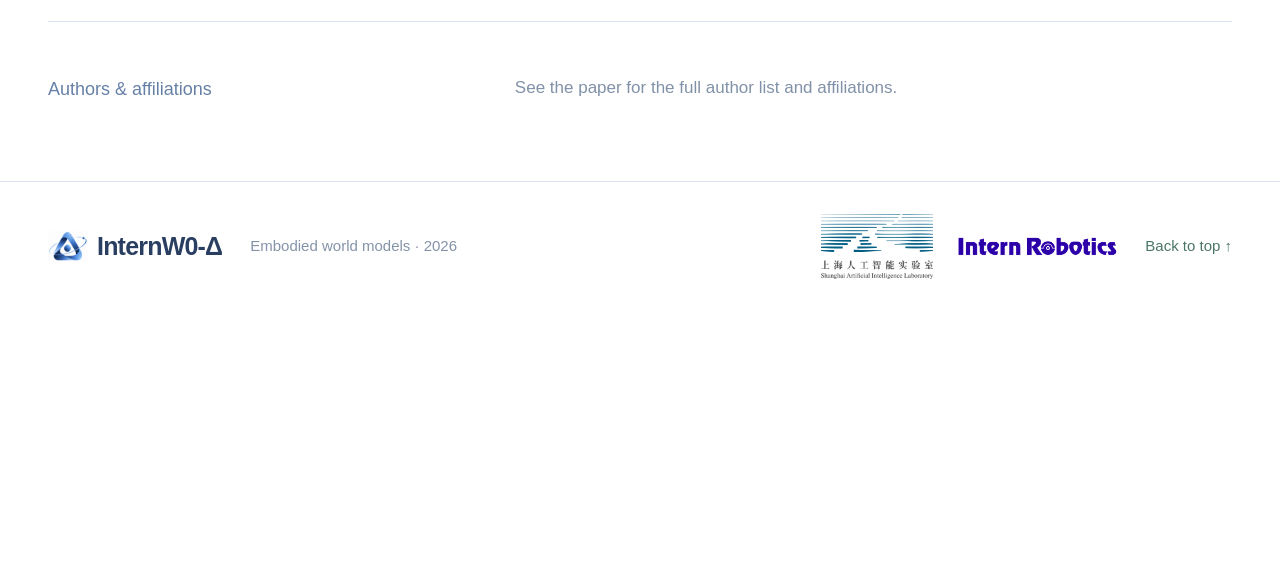
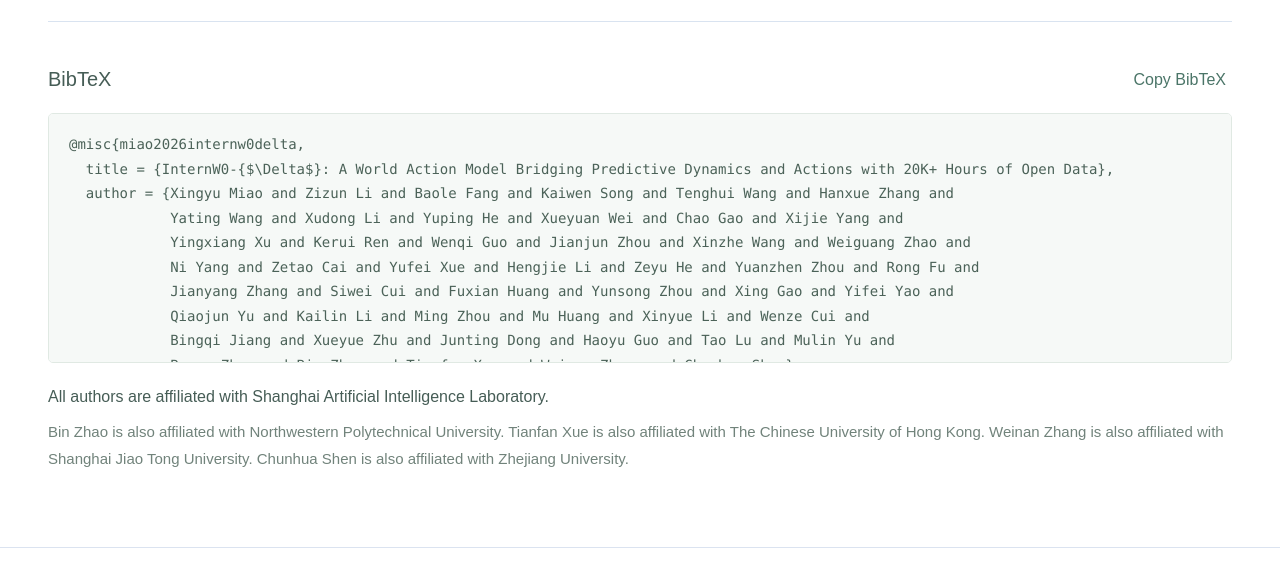
Before and after one commit to InternRobotics/InternW0-Delta, a plain HTML site: page index.html in a window 1280 px wide. Shown: the part 6297-6871 px from the top of the page. Before the commit the page ends 6608 px from the top, so only its background shows below. Drawn offline with Linux system fonts and the light colour scheme.

Commit message:
Add paper citation and concise author affiliation notes

```diff
--- a/app.js
+++ b/app.js
@@ -350,21 +350,27 @@
       }, { once: true });
     }
   }
-  if (content.authors.length) {
+  if (content.team) {
     const target = $('#authors'); target.replaceChildren();
-    const list = make('div', 'author-list');
-    content.authors.forEach(author => {
-      const url = safeUrl(author.url);
-      const node = make(url ? 'a' : 'span', '', author.name);
-      if (url) { node.href = url; node.target = '_blank'; node.rel = 'noopener noreferrer'; }
-      list.append(node);
+    target.append(make('p', 'author-affiliation-statement', content.team.affiliationStatement));
+    const additional = make('p', 'author-additional-notes');
+    content.team.additionalAffiliations.forEach((author, index) => {
+      if (index) additional.append(document.createTextNode(' '));
+      additional.append(make('span', 'author-university-note', `${author.name} is also affiliated with ${author.institution}.`));
     });
-    target.append(list);
-    const affiliations = content.affiliations.length ? content.affiliations : [...new Set(content.authors.map(a => a.affiliation).filter(Boolean))];
-    if (affiliations.length) target.append(make('p', 'affiliation-list', affiliations.join(' · ')));
+    target.append(additional);
   }
   if (content.citation.trim()) {
-    $('#citation-block').hidden = false; $('#citation-text').textContent = content.citation;
+    $('#citation-block').hidden = false;
+    const citation = $('#citation-text'); citation.replaceChildren();
+    content.citation.split('\n').forEach((line, index) => {
+      if (index) citation.append(document.createTextNode('\n'));
+      const node = make('span', 'citation-line', line);
+      // Keep soft-wrapped lines aligned too, including narrow mobile viewports.
+      const indent = line.match(/^(?:\s*[A-Za-z]+\s*=\s*\{|\s+)/)?.[0].length || 0;
+      node.style.setProperty('--citation-indent', `${indent}ch`);
+      citation.append(node);
+    });
   }
   let timer;
   function toast(text) {
--- a/content.js
+++ b/content.js
@@ -6,8 +6,30 @@ window.WAM_CONTENT = {
   title: 'An Embodied World Model Bridging Predictive Dynamics and Actions',
   subtitle: 'An Embodied World Model Bridging Predictive Dynamics and Actions',
   year: '2026',
-  authors: [],
+  // Exact author order on https://arxiv.org/abs/2609.31394 (checked 2026-09-28).
+  authors: [
+    'Xingyu Miao', 'Zizun Li', 'Baole Fang', 'Kaiwen Song', 'Tenghui Wang',
+    'Hanxue Zhang', 'Yating Wang', 'Xudong Li', 'Yuping He', 'Xueyuan Wei',
+    'Chao Gao', 'Xijie Yang', 'Yingxiang Xu', 'Kerui Ren', 'Wenqi Guo',
+    'Jianjun Zhou', 'Xinzhe Wang', 'Weiguang Zhao', 'Ni Yang', 'Zetao Cai',
+    'Yufei Xue', 'Hengjie Li', 'Zeyu He', 'Yuanzhen Zhou', 'Rong Fu',
+    'Jianyang Zhang', 'Siwei Cui', 'Fuxian Huang', 'Yunsong Zhou', 'Xing Gao',
+    'Yifei Yao', 'Qiaojun Yu', 'Kailin Li', 'Ming Zhou', 'Mu Huang',
+    'Xinyue Li', 'Wenze Cui', 'Bingqi Jiang', 'Xueyue Zhu', 'Junting Dong',
+    'Haoyu Guo', 'Tao Lu', 'Mulin Yu', 'Bowen Zhou', 'Bin Zhao',
+    'Tianfan Xue', 'Weinan Zhang', 'Chunhua Shen'
+  ].map(name => ({ name })),
   affiliations: [],
+  // Plain-text affiliation notes only; no role groups or university links.
+  team: {
+    affiliationStatement: 'All authors are affiliated with Shanghai Artificial Intelligence Laboratory.',
+    additionalAffiliations: [
+      { name: 'Bin Zhao', institution: 'Northwestern Polytechnical University' },
+      { name: 'Tianfan Xue', institution: 'The Chinese University of Hong Kong' },
+      { name: 'Weinan Zhang', institution: 'Shanghai Jiao Tong University' },
+      { name: 'Chunhua Shen', institution: 'Zhejiang University' }
+    ]
+  },
   links: { paper: 'https://arxiv.org/abs/2609.31394', code: 'https://github.com/InternRobotics/InternW0-Delta', models: 'https://huggingface.co/collections/InternRobotics/internw0' },
   linkLabels: { paper: 'Read on arXiv ↗', code: 'View repository ↗', models: 'View collection ↗' },
   citation: '',
@@ -121,3 +143,30 @@ window.WAM_CONTENT = {
     ]
   }
 };
+
+// arXiv citation: keep the full ordered author list in the copied BibTeX.
+// Wrap between complete author names; continuation lines align after `author = {`.
+const citationAuthorPrefix = '  author = {';
+const citationAuthorIndent = ' '.repeat(citationAuthorPrefix.length);
+const citationAuthorLines = [];
+let citationAuthorLine = citationAuthorPrefix;
+window.WAM_CONTENT.authors.forEach((author, index, authors) => {
+  const entry = author.name + (index === authors.length - 1 ? '},' : ' and');
+  if (citationAuthorLine.length + entry.length > 110 && citationAuthorLine !== citationAuthorPrefix) {
+    citationAuthorLines.push(citationAuthorLine.trimEnd());
+    citationAuthorLine = citationAuthorIndent;
+  }
+  citationAuthorLine += entry + (index === authors.length - 1 ? '' : ' ');
+});
+citationAuthorLines.push(citationAuthorLine);
+window.WAM_CONTENT.citation = [
+  '@misc{miao2026internw0delta,',
+  '  title = {InternW0-{$\\Delta$}: A World Action Model Bridging Predictive Dynamics and Actions with 20K+ Hours of Open Data},',
+  ...citationAuthorLines,
+  '  year = {2026},',
+  '  eprint = {2609.31394},',
+  '  archivePrefix = {arXiv},',
+  '  primaryClass = {cs.RO},',
+  '  url = {https://arxiv.org/abs/2609.31394}',
+  '}'
+].join('\n');
--- a/index.html
+++ b/index.html
@@ -87,8 +87,11 @@
     <section class="section resources-section" id="resources" aria-labelledby="resources-title"><div class="content-width">
       <div class="section-heading"><div><p class="section-kicker">Open research</p><h2 id="resources-title">Paper, code,<br><span>and models.</span></h2></div><p>Explore the paper, code repository, and model collection.</p></div>
       <div class="resource-list"><button class="resource-card" data-resource="paper"><span>Technical report</span><span data-state="paper">Read on arXiv ↗</span><span aria-hidden="true">↗</span></button><button class="resource-card" data-resource="code"><span>Source code</span><span data-state="code">Forthcoming</span><span aria-hidden="true">↗</span></button><button class="resource-card" data-resource="models"><span>Model checkpoints</span><span data-state="models">Forthcoming</span><span aria-hidden="true">↗</span></button></div>
-      <div class="authors-section"><h3>Authors & affiliations</h3><div id="authors" class="authors"><p class="pending-authors">See the paper for the full author list and affiliations.</p></div></div>
-      <div class="citation-block" id="citation-block" hidden><div class="citation-header"><h3>Citation</h3><button id="copy-citation">Copy BibTeX</button></div><pre id="citation-text"></pre></div>
+      <div class="citation-block" id="citation-block" hidden>
+        <div class="citation-header"><h3>BibTeX</h3><button id="copy-citation">Copy BibTeX</button></div>
+        <pre id="citation-text" tabindex="0" aria-label="BibTeX citation"></pre>
+        <div id="authors" class="citation-affiliations"><p class="author-affiliation-statement">All authors are affiliated with Shanghai Artificial Intelligence Laboratory.</p></div>
+      </div>
     </div></section>
   </main>
   <footer><div class="content-width footer-row">
--- a/styles.css
+++ b/styles.css
@@ -168,6 +168,15 @@ html:not([data-theme]) .benchmark-card{border-color:#dce6df}
 html:not([data-theme]) .benchmark-scroll-controls button{border-color:#cbdad2}
 html:not([data-theme]) .benchmark-scroll-controls button:hover:not(:disabled){background:#edf3ef;border-color:#a6beb2}
 
+/* BibTeX contains the complete author list; affiliations below are plain text. */
+.citation-block{margin-top:40px;padding:0;background:transparent;border:0;border-radius:0}
+.citation-header h3{font-size:20px;color:#465d56}
+.citation-block pre{max-height:250px;overflow:auto;padding:18px 20px;margin:16px 0 0;background:#f6f9f7;border:1px solid #e0e9e3;border-radius:5px;font-size:14px;line-height:1.75;white-space:normal;overflow-wrap:anywhere;color:#4b6258;scrollbar-width:thin;scrollbar-color:#b9ccc0 #f6f9f7}
+.citation-line{display:block;min-height:1.75em;white-space:pre-wrap;padding-left:var(--citation-indent,0ch);text-indent:calc(-1 * var(--citation-indent,0ch))}
+.citation-affiliations{min-width:0}
+.author-affiliation-statement{margin:20px 0 7px;font-size:16px;line-height:1.7;color:#465d56}
+.author-additional-notes{margin:0;font-size:15px;line-height:1.8;color:#71837b}
+@media(max-width:760px){.citation-block pre{max-height:230px;padding:15px;font-size:13px}.author-affiliation-statement{font-size:16px}.author-additional-notes{font-size:15px}}
 /* A slightly shallower stage; the film stays uncropped at its native 16:9. */
 .hero-media.has-video{aspect-ratio:19/10;height:auto;min-height:0;gap:0;background:#132039}
 .hero-media.has-video img{object-fit:contain;opacity:1}
--- a/translations.js
+++ b/translations.js
@@ -203,11 +203,21 @@ window.WAM_ZH = {
   'View repository ↗': '查看仓库 ↗',
   'Read on arXiv ↗': '在 arXiv 阅读 ↗',
   'Authors & affiliations': '作者与机构',
+  'All authors are affiliated with Shanghai Artificial Intelligence Laboratory.': '所有作者均隶属于上海人工智能实验室。',
+  'Bin Zhao is also affiliated with Northwestern Polytechnical University.': 'Bin Zhao同时隶属于西北工业大学。',
+  'Tianfan Xue is also affiliated with The Chinese University of Hong Kong.': 'Tianfan Xue同时隶属于香港中文大学。',
+  'Weinan Zhang is also affiliated with Shanghai Jiao Tong University.': 'Weinan Zhang同时隶属于上海交通大学。',
+  'Chunhua Shen is also affiliated with Zhejiang University.': 'Chunhua Shen同时隶属于浙江大学。',
+  'Northwestern Polytechnical University': '西北工业大学',
+  'The Chinese University of Hong Kong': '香港中文大学',
+  'Shanghai Jiao Tong University': '上海交通大学',
+  'Zhejiang University': '浙江大学',
   'Institution logos': '机构标识',
   'Shanghai Artificial Intelligence Laboratory': '上海人工智能实验室',
   'To be announced with the technical report.': '将随技术报告公布。',
   'See the paper for the full author list and affiliations.': '完整作者名单与所属机构请参阅论文。',
   'Citation': '引用',
+  'BibTeX citation': 'BibTeX引用',
   'Copy BibTeX': '复制 BibTeX',
   'BibTeX copied.': '已复制 BibTeX。',
   'Citation selected. Press Ctrl+C or ⌘C to copy.': '已选中引用内容，请按 Ctrl+C 或 ⌘C 复制。',
```
